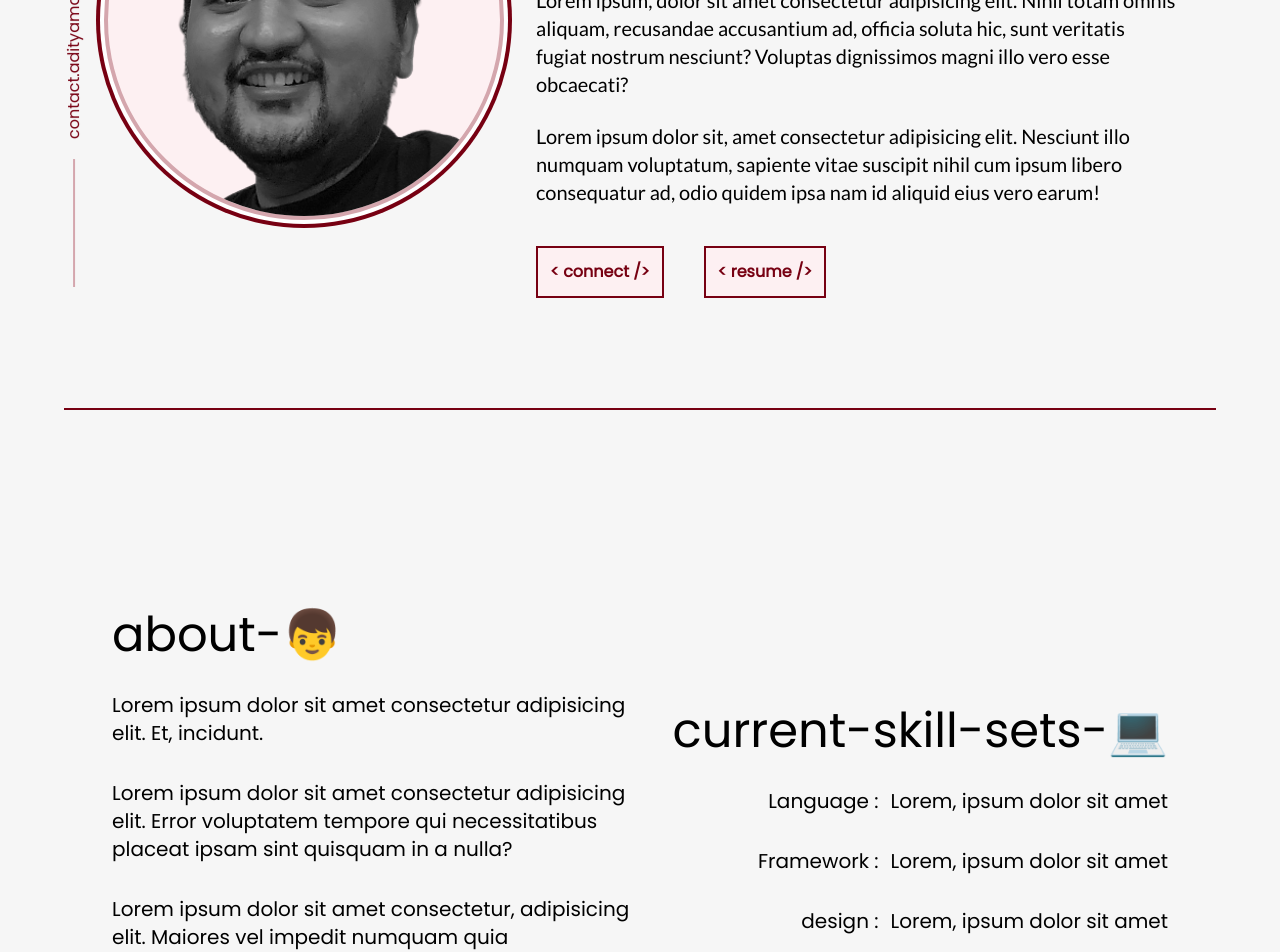
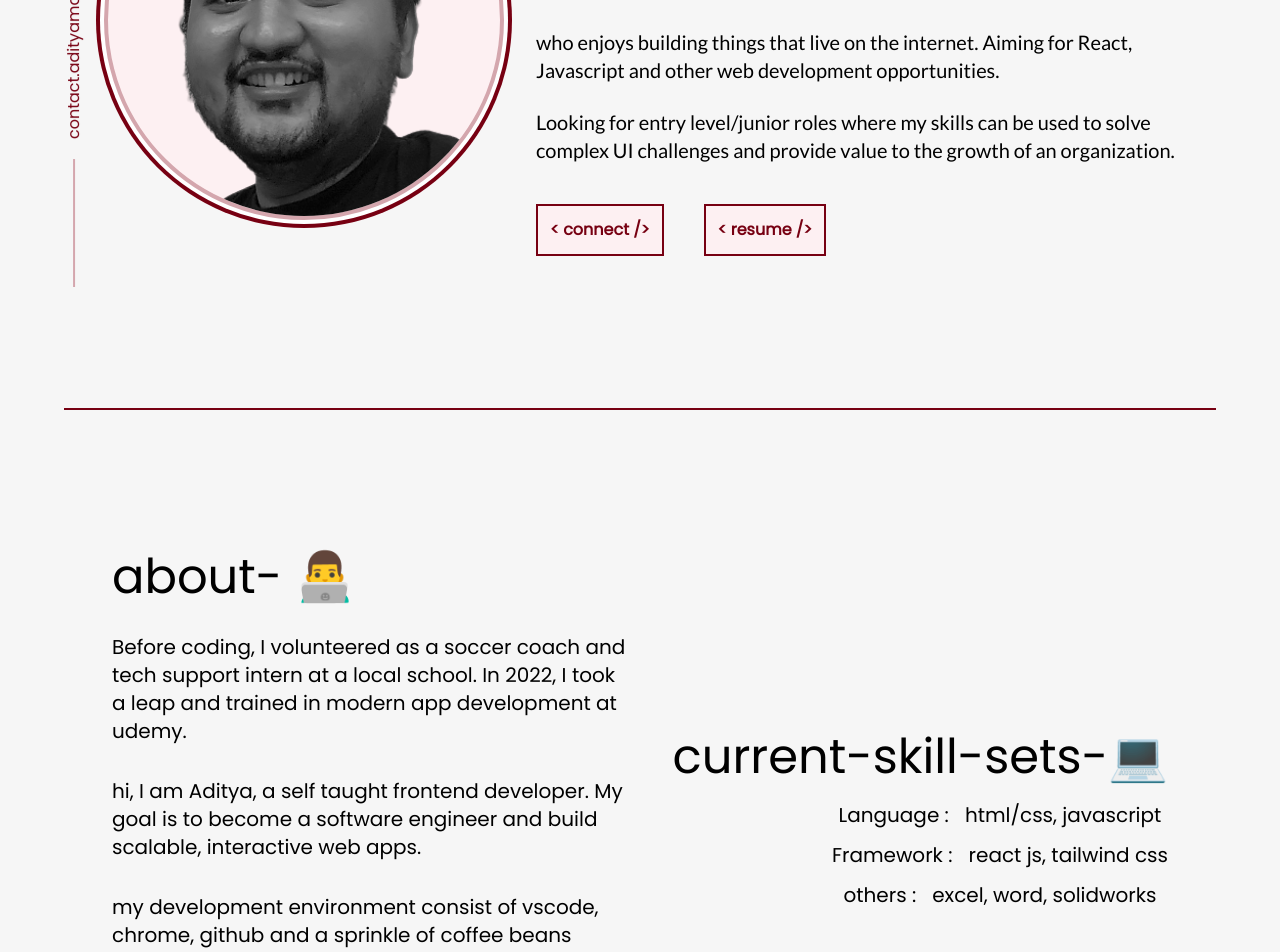
Before and after one commit to iamadityamall/personal-portfolio, a React (Create React App) app: page / in a window 1280 px wide. Shown: the part 440-1392 px from the top of the page. Built offline with nearby package versions, Linux system fonts and the light colour scheme.

Commit message:
hero ang about section updated

```diff
--- /dev/null
+++ b/src/aboutData.js
@@ -0,0 +1,33 @@
+const aboutData = [
+  {
+    id: 0,
+    info_0:
+      "Before coding, I volunteered as a soccer coach and tech support intern at a local school. In 2022, I took a leap and trained in modern app development at udemy.",
+    info_1:
+      "hi, I am Aditya, a self taught frontend developer. My goal is to become a software engineer and build scalable, interactive web apps.",
+    info_2:
+      "my development environment consist of vscode, chrome, github and a sprinkle of coffee beans when needed.",
+    info_3:
+      "when i am not on the computer, you can find me in the gym or running tracks.",
+  },
+];
+
+const skillsData = [
+  {
+    id: 0,
+    title: "Language",
+    info: "html/css, javascript",
+  },
+  {
+    id: 2,
+    title: "Framework",
+    info: "react js, tailwind css",
+  },
+  {
+    id: 3,
+    title: "others",
+    info: "excel, word, solidworks",
+  },
+];
+
+export {aboutData, skillsData}
--- a/src/components/Home/AboutSection.jsx
+++ b/src/components/Home/AboutSection.jsx
@@ -1,43 +1,32 @@
 import React from "react";
+import { aboutData, skillsData } from "../../aboutData";
+import SkillCard from "../SkillCard";
 
 const About = () => {
+  const {info_0, info_1, info_2, info_3} = aboutData[0];
+
   return (
     <main
-      className="h-screen bg-primary flex flex-col text-center justify-evenly space-y-6 md:flex-row md:space-x-5 xl:px-12 xl:items-center border-darkPurple border-t-2"
+      className="h-screen bg-primary flex flex-col text-center justify-evenly space-y-6 md:flex-row md:items-center md:space-x-5 xl:px-12 xl:items-center border-darkPurple border-t-2"
       id="about"
     >
       {/* About Me */}
       <section className="flex flex-col space-y-5 font-Poppins w-[80vw] mx-auto justify-center md:items-start md:text-left xl:space-y-8 xl:leading-relaxed">
-        <h1 className="text-2xl xl:text-5xl">about-👦</h1>
-        <p className="xl:text-xl">
-          Lorem ipsum dolor sit amet consectetur adipisicing elit. Et, incidunt.
-        </p>
-        <p className="xl:text-xl">
-          Lorem ipsum dolor sit amet consectetur adipisicing elit. Error
-          voluptatem tempore qui necessitatibus placeat ipsam sint quisquam in a
-          nulla?
-        </p>
-        <p className="xl:text-xl">
-          Lorem ipsum dolor sit amet consectetur, adipisicing elit. Maiores vel
-          impedit numquam quia recusandae consectetur delectus velit sint ipsam
-          enim?
-        </p>
+        <h1 className="text-2xl xl:text-5xl">about- 👨‍💻</h1>
+        <p className="xl:text-xl">{info_0}</p>
+        <p className="xl:text-xl">{info_1}</p>
+        <p className="xl:text-xl">{info_2}</p>
+        <p className="xl:text-xl">{info_3}</p>
       </section>
 
       {/* Skill Section */}
-      <section className="flex flex-col space-y-5 w-[80vw] mx-auto md:items-end xl:text-xl font-Poppins xl:space-y-8">
+      <section className="flex flex-col space-y-8 w-[80vw] mx-auto md:items-end xl:text-xl font-Poppins xl:space-y-5">
         <h1 className="text-2xl xl:text-5xl">current-skill-sets-💻</h1>
-        <div className="flex space-x-3 items-center justify-center">
-          <h3>Language :</h3>
-          <p>Lorem, ipsum dolor sit amet</p>
-        </div>
-        <div className="flex  items-center space-x-3 justify-center">
-          <h3>Framework :</h3>
-          <p>Lorem, ipsum dolor sit amet</p>
-        </div>
-        <div className="flex space-x-3 items-center justify-center">
-          <h3>design :</h3>
-          <p>Lorem, ipsum dolor sit amet</p>
+        <div className="font-Poppins flex flex-col space-y-3 justify-between">
+          {skillsData.map((skill) => {
+            const { id } = skill;
+            return <SkillCard key={id} {...skill} />;
+          })}
         </div>
       </section>
     </main>
--- a/src/components/Home/HeroSection.jsx
+++ b/src/components/Home/HeroSection.jsx
@@ -1,8 +1,10 @@
 import React from "react";
 import PrimaryButton from "../PrimaryButton";
 import ProfilePicture from "../../images/profile-pic-nobackground-silver.png";
+import { heroData } from "../../heroData";
 
 const HeroSection = () => {
+  const {title_1, title_2, title_3, info_1, info_2} = heroData[0];
   return (
     <section
       id="home"
@@ -22,26 +24,20 @@ const HeroSection = () => {
         {/* hero title */}
         <div className="font-Poppins flex flex-col items-center space-y-6 md:items-start">
           <div className="flex items-center space-x-4">
-            <h4 className="font-bold py-2 xl:text-xl">hello, 👋 I am</h4>
+            <h4 className="font-bold py-2 xl:text-xl">{title_1}</h4>
             <div className="w-20 h-[4px] bg-darkPurple"></div>
           </div>
 
           <h1 className="text-2xl text-center md:text-left xl:text-5xl xl:leading-relaxed">
-            Aditya Mall <br /> {` <frontend developer />`}{" "}
+            {title_2} <br /> {title_3}{" "}
           </h1>
 
           <div className="text-md flex flex-col space-y-6 justify-center font-Lato text-center w-[80vw] md:items-start md:w-[50vw] md:text-left xl:text-xl">
             <p>
-              Lorem ipsum, dolor sit amet consectetur adipisicing elit. Nihil
-              totam omnis aliquam, recusandae accusantium ad, officia soluta
-              hic, sunt veritatis fugiat nostrum nesciunt? Voluptas dignissimos
-              magni illo vero esse obcaecati?
+              {info_1}
             </p>
             <p>
-              Lorem ipsum dolor sit, amet consectetur adipisicing elit. Nesciunt
-              illo numquam voluptatum, sapiente vitae suscipit nihil cum ipsum
-              libero consequatur ad, odio quidem ipsa nam id aliquid eius vero
-              earum!
+              {info_2}
             </p>
           </div>
         </div>
--- /dev/null
+++ b/src/components/SkillCard.jsx
@@ -0,0 +1,12 @@
+import React from "react";
+
+const SkillCard = ({title,info}) => {
+  return (
+    <div className="flex space-x-4 items-center justify-center">
+      <h3>{`${title} :`}</h3>
+      <p>{info}</p>
+    </div>
+  );
+};
+
+export default SkillCard;
--- /dev/null
+++ b/src/heroData.js
@@ -0,0 +1,14 @@
+const heroData = [
+  {
+    id: 0,
+    title_1: "hello, 👋 I am ",
+    title_2: "Aditya Mall",
+    title_3: "<frontend developer/>",
+    info_1:
+      "who enjoys building things that live on the internet. Aiming for React, Javascript and other web development opportunities.",
+    info_2:
+      "Looking for entry level/junior roles where my skills can be used to solve complex UI challenges and provide value to the growth of an organization. ",
+  },
+];
+
+export {heroData};
```
